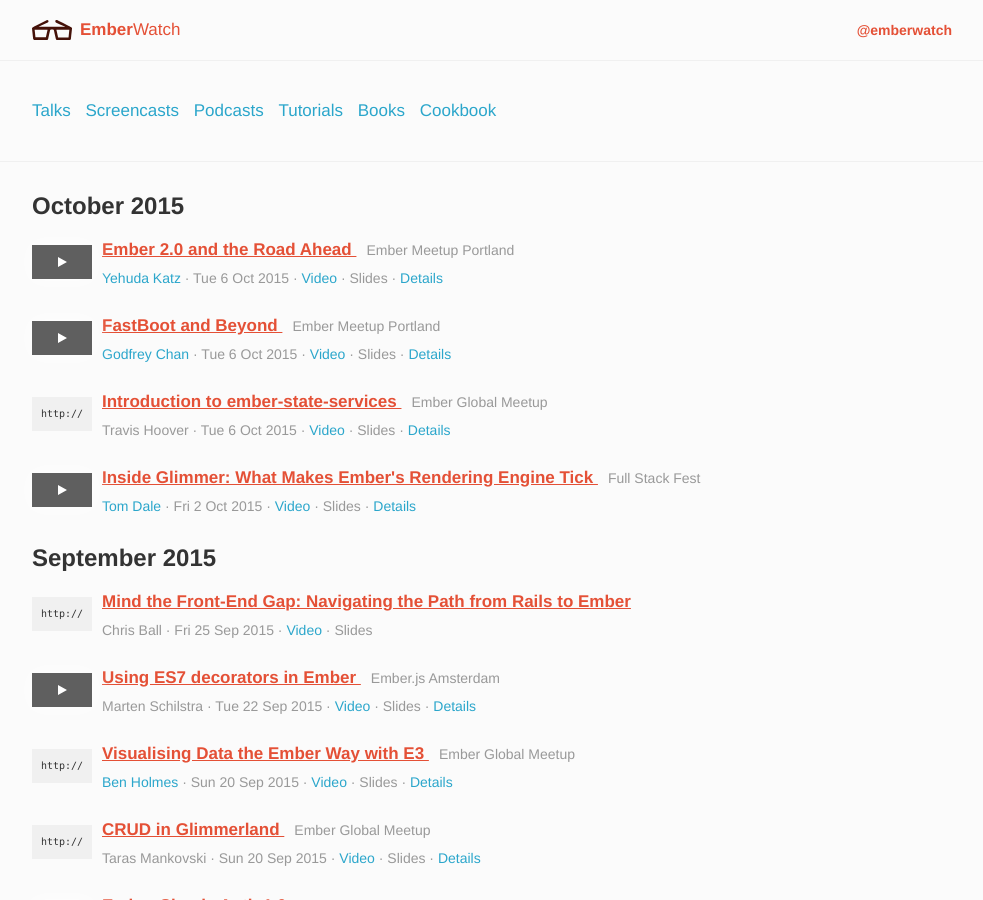
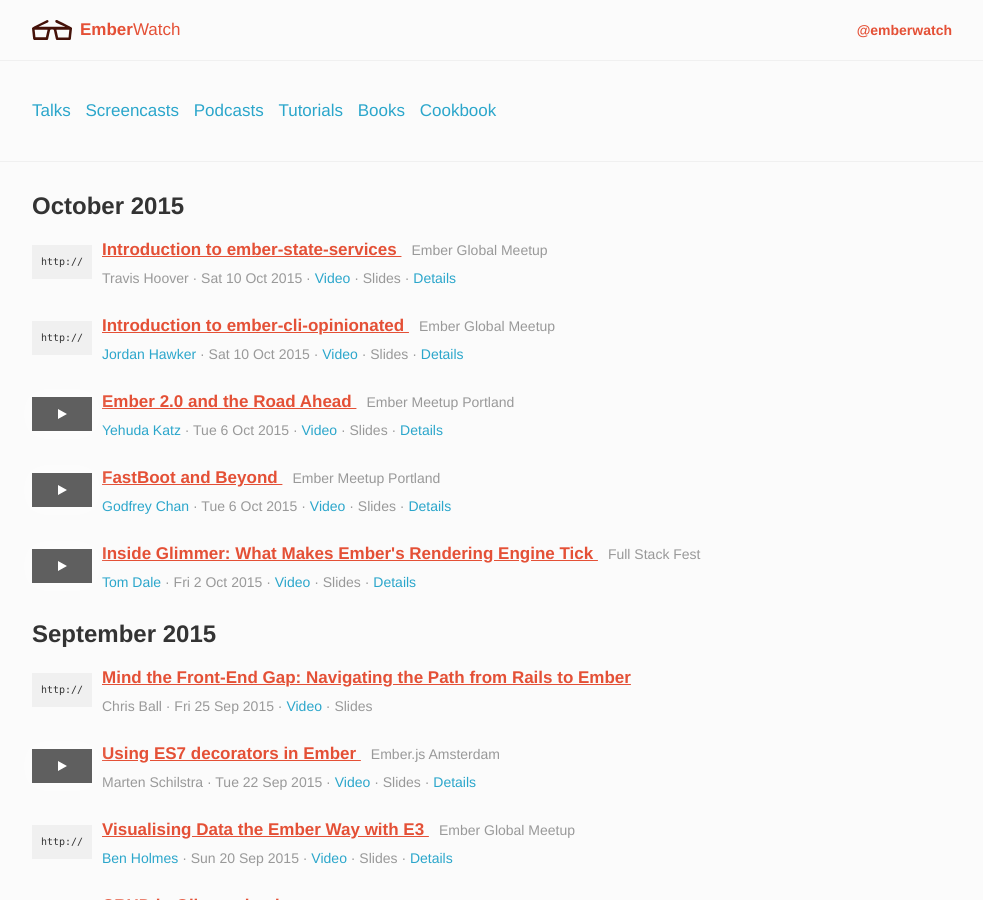
Before and after one commit to emberwatch/emberwatch, a Jekyll site: the page built from index.html, in a window 1280 px wide and 900 px high. Shown: the whole window, without its empty margins (148-1131 px from the left). Built offline with Jekyll 4.4.1, drawn with Linux system fonts in a browser that asks for light colours; Markdown is read by kramdown in place of the engine named in the settings; comment, search, counter and statistics services are not loaded; grey boxes are pictures that could not be loaded.

Commit message:
[Talk] Intro to ember-cli-opinionated

```diff
--- a/_data/talks.yml
+++ b/_data/talks.yml
@@ -1,6 +1,14 @@
 ---
+- title: Introduction to ember-cli-opinionated
+  date: '2015-10-10'
+  author_ids:
+  - 253
+  videos:
+  - https://vimeo.com/141975109
+  url: https://vimeo.com/globalembermeetup
+  event_id: 27
 - title: Introduction to ember-state-services
-  date: '2015-10-06'
+  date: '2015-10-10'
   author_ids:
   - 290
   videos:
```
